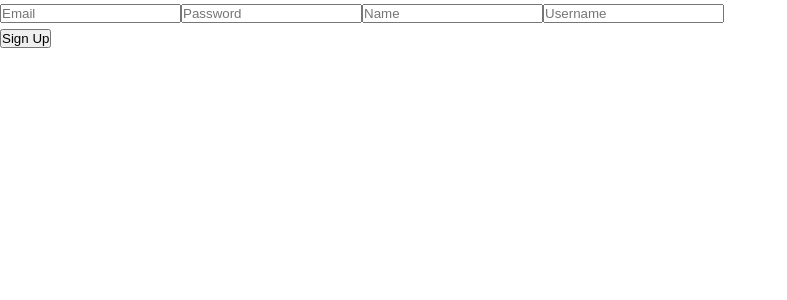
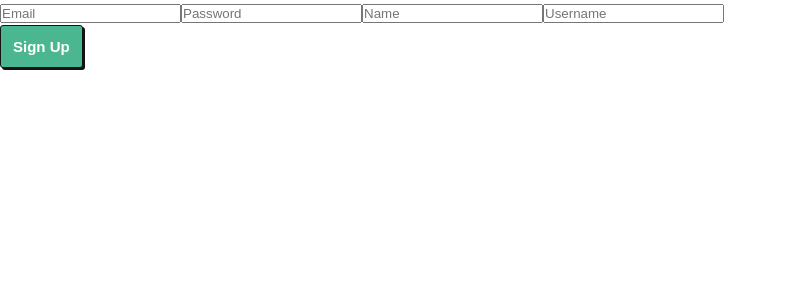
Before and after one commit to telesleo/blog-frontend, a React (Create React App) app: page /register in a window 1280 px wide. Shown: the top 300 px of the page, without its empty margins (0-787 px from the left). Built offline with nearby package versions, Linux system fonts and the light colour scheme.

Commit message:
Add style to component Button

```diff
--- a/src/components/Button/index.jsx
+++ b/src/components/Button/index.jsx
@@ -1,9 +1,10 @@
 import React from 'react';
 import PropTypes from 'prop-types';
+import styles from './style.module.css';
 
 export default function Button({ children, onClick }) {
   return (
-    <button type="submit" onClick={onClick}>{children}</button>
+    <button className={styles.button} type="submit" onClick={onClick}>{children}</button>
   );
 }
 
--- /dev/null
+++ b/src/components/Button/style.module.css
@@ -0,0 +1,16 @@
+.button {
+  padding: 12px;
+  font-size: var(--font-size1);
+  border-radius: var(--border-radius);
+  background-color: var(--color2);
+  color: var(--white);
+  font-weight: 600;
+  box-shadow: 2px 2px 0 var(--black);
+  border: 1px solid var(--black);
+  margin: 0 2px 2px 0;
+}
+
+.button:active {
+  box-shadow: 0px 0px 0 var(--black);
+  margin: 2px 0 0 2px;
+}
```
